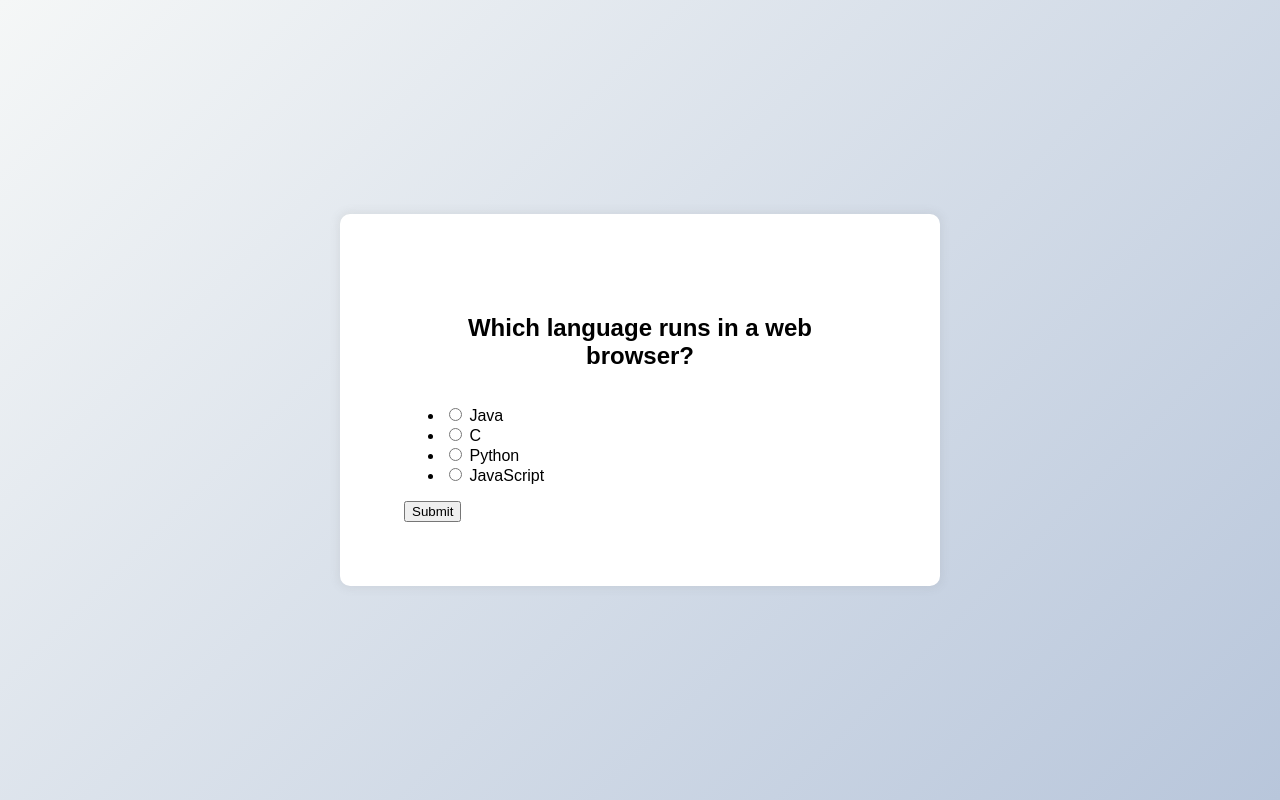
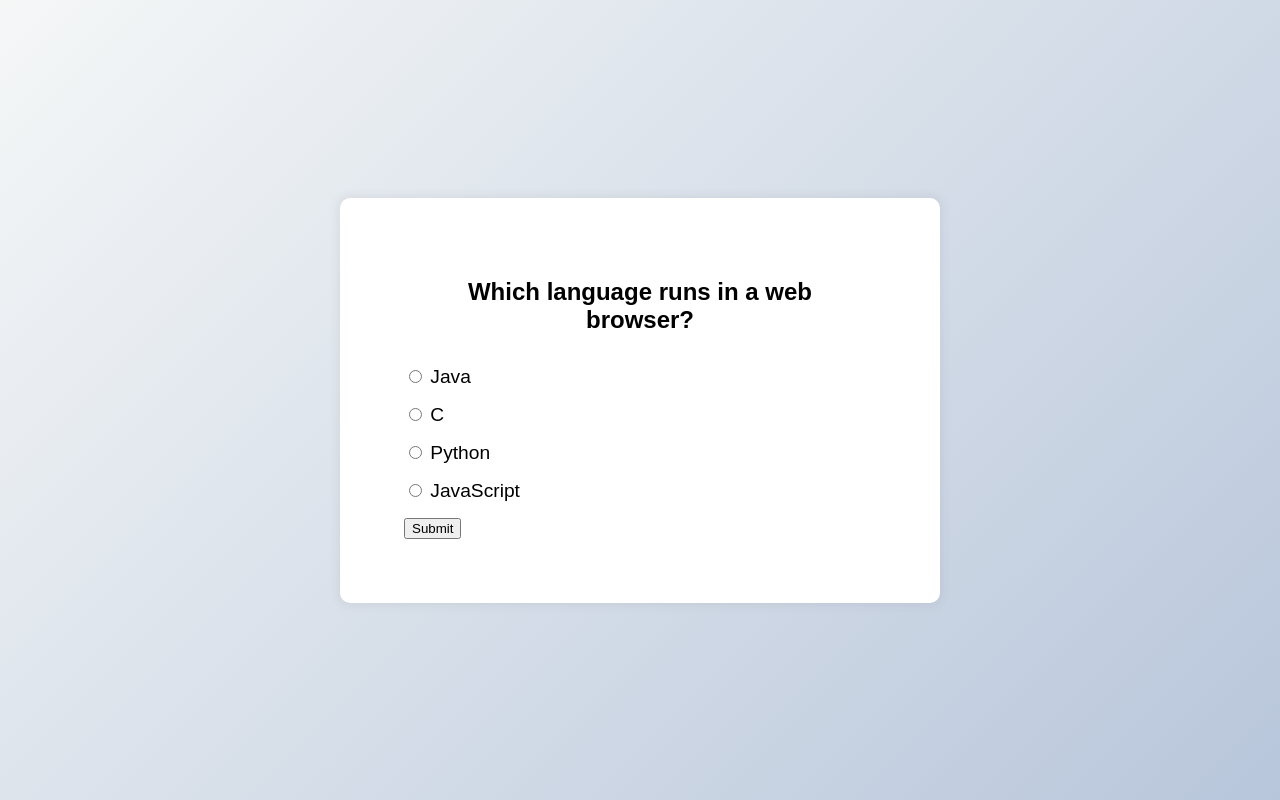
Before and after one commit to acciojob/quiz-Nihal00, a website: page main.html in a window 1280 px wide. Drawn offline with Linux system fonts and the light colour scheme.

```diff
--- a/styles.css
+++ b/styles.css
@@ -29,4 +29,15 @@
 h2 {
 	padding: 1rem;
 	text-align: center;
+	margin: 0;
 }
+
+ul {
+	list-style-type: none;
+	padding: 0;
+}
+
+ul li {
+	font-size: 1.2rem;
+	margin: 1rem 0;
+}
```
